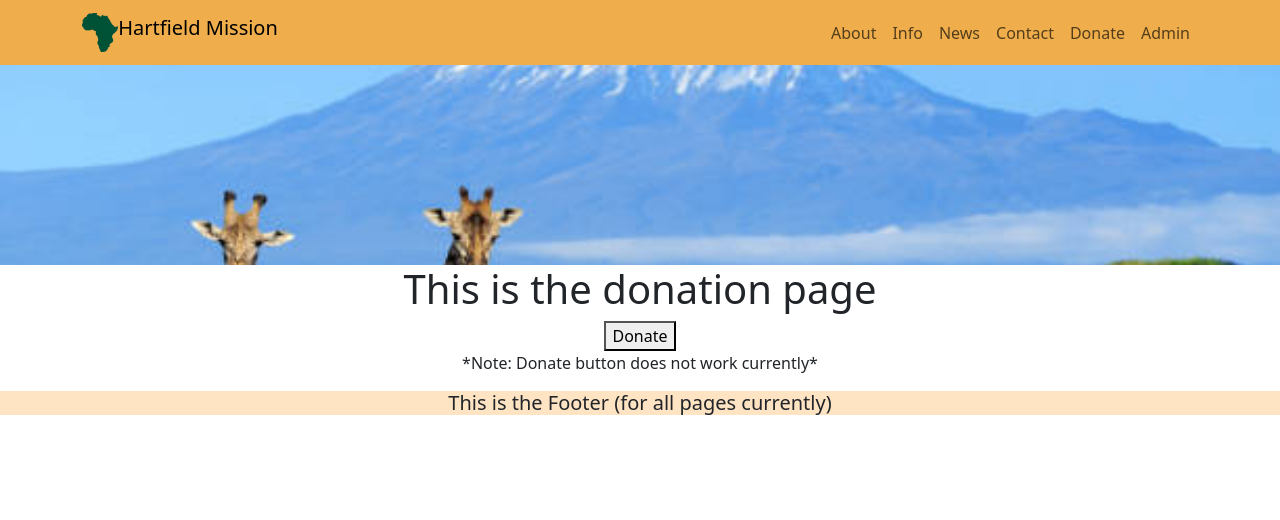
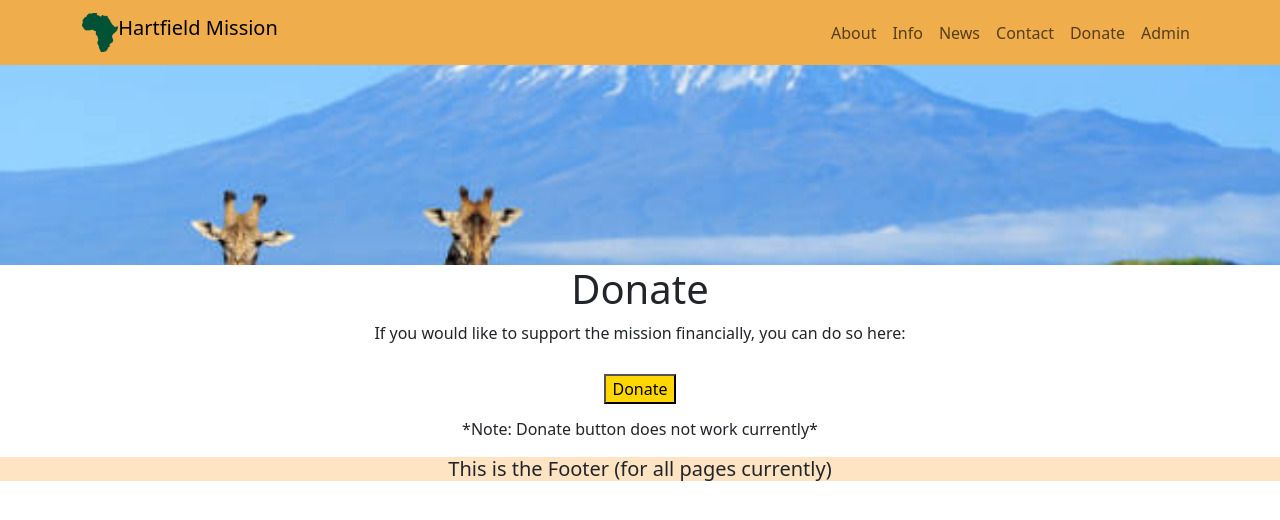
Before and after one commit to StephenHartfield/hartfield-mission, a React (Create React App) app: page /donate in a window 1280 px wide. Shown: the top 520 px of the page. Built offline with nearby package versions, Linux system fonts and the light colour scheme; no server answers.

Commit message:
made a few visual improvements on some of the other pages

```diff
--- a/src/routes/About.js
+++ b/src/routes/About.js
@@ -1,15 +1,20 @@
 import React from 'react'
 import 'animate.css/animate.css'
+import styled from 'styled-components';
+
+const Blurb = styled.p`
+    margin: 0 20%;
+`;
 
 function About() {
     return (
         <div>
-            <h1 className='animate__animated animate__bounceIn'>This is the about page</h1>
+            <h1 className='animate__animated animate__bounceIn'>The Hartfield Mission</h1>
             <p>(insert blurb about who Steven and Ellen Hartfield are, what their goals are for Kenya, and what they hope to accomplish through this website.)</p>
-            <p>Lorem ipsum dolor sit amet, consectetur adipiscing elit, sed do eiusmod tempor incididunt ut labore et dolore magna aliqua. Ut enim ad minim
+            <Blurb>Lorem ipsum dolor sit amet, consectetur adipiscing elit, sed do eiusmod tempor incididunt ut labore et dolore magna aliqua. Ut enim ad minim
                 veniam, quis nostrud exercitation ullamco laboris nisi ut aliquip ex ea commodo consequat. Duis aute irure dolor in reprehenderit in voluptate
                 velit esse cillum dolore eu fugiat nulla pariatur. Excepteur sint occaecat cupidatat non proident, sunt in culpa qui officia deserunt mollit
-                anim id est laborum.</p>
+                anim id est laborum.</Blurb>
         </div>
     )
 }
--- a/src/routes/Contact.js
+++ b/src/routes/Contact.js
@@ -1,12 +1,17 @@
 import React from 'react'
 import 'animate.css/animate.css'
 import './Contact.css'
+import styled from 'styled-components';
+
+const Send = styled.button`
+    margin: 1%;
+`;
 
 
 function Contact() {
     return (
         <div>
-            <h1 className='animate__animated animate__bounceIn'>This is the contact page</h1>
+            <h1 className='animate__animated animate__bounceIn'>Contact Us</h1>
             <br></br>
             <textarea name='contactBody' className="contactinput" placeholder="Enter your message here..." rows="5" cols="35"></textarea>
             <br></br>
@@ -14,7 +19,7 @@ function Contact() {
             <input type="text" placeholder="Name" className='contactinput'></input>
             <input type="email" placeholder="Email" className='contactinput'></input>
             <br></br>
-            <button type="submit">Send</button>
+            <Send type="submit">Send</Send>
         </div>
     )
 }
--- a/src/routes/Donate.js
+++ b/src/routes/Donate.js
@@ -1,13 +1,19 @@
 import React from 'react';
 import 'animate.css';
+import styled from 'styled-components';
 
+const Donation = styled.button`
+    margin: 1%;
+    background-color: gold;
+`;
 
 function Donate() {
     return (
         <div>
 
-            <h1 className='animate__animated animate__bounceIn'>This is the donation page</h1>
-            <button type="button">Donate</button>
+            <h1 className='animate__animated animate__bounceIn'>Donate</h1>
+            <p>If you would like to support the mission financially, you can do so here:</p>
+            <Donation type="button">Donate</Donation>
             <p>*Note: Donate button does not work currently*</p>
         </div>
     )
```
